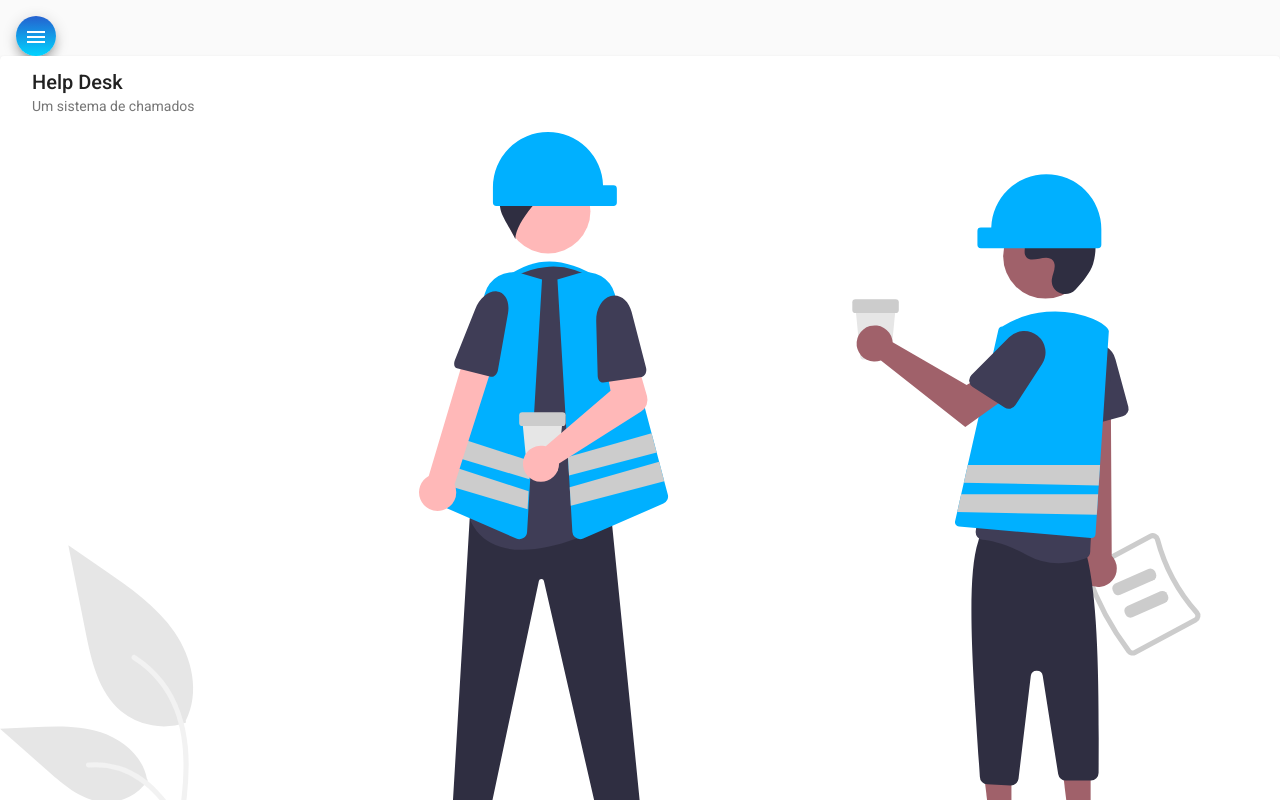
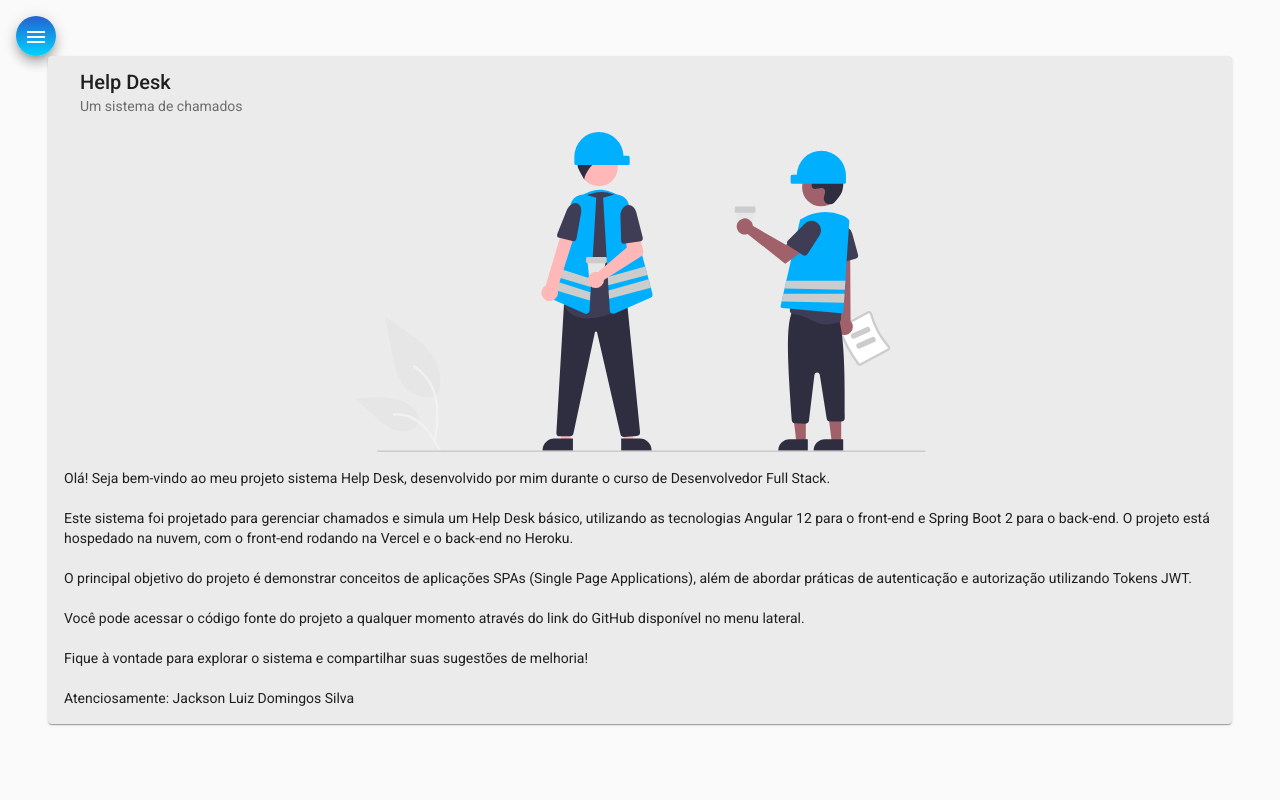
Before and after one commit to JacksonLuiz99/helpdesk-frontend, an Angular app: page /home in a window 1280 px wide. Built offline with nearby package versions, Linux system fonts and the light colour scheme.

Commit message:
HTML e CSS para componet HOME

```diff
--- a/src/app/components/home/home.component.css
+++ b/src/app/components/home/home.component.css
@@ -0,0 +1,9 @@
+.card{
+    width: 90%;
+    margin: auto;
+    background-color: rgb(235,  235, 235);
+}
+
+img{
+    height: 20rem;
+}
--- a/src/app/components/home/home.component.html
+++ b/src/app/components/home/home.component.html
@@ -1,13 +1,12 @@
-<mat-card class="example-card" appearance="outlined">
+<mat-card class="card">
     <mat-card-header>
-
       <mat-card-title>Help Desk </mat-card-title>
       <mat-card-subtitle>Um sistema de chamados</mat-card-subtitle>
     </mat-card-header>
     <img mat-card-image src="assets/img/home-image.svg" alt="image home helpdesk">
     <mat-card-content>
       <p>
-    Olá! Seja bem-vindo ao sistema Help Desk, desenvolvido por mim durante o curso de Desenvolvedor Full Stack.<br><br>
+    Olá! Seja bem-vindo ao meu projeto sistema Help Desk, desenvolvido por mim durante o curso de Desenvolvedor Full Stack.<br><br>
     Este sistema foi projetado para gerenciar chamados e simula um Help Desk básico, utilizando as tecnologias Angular 12 para o front-end e Spring Boot 2 para o back-end. O projeto está hospedado na nuvem, com o front-end rodando na Vercel e o back-end no Heroku.<br><br>
     O principal objetivo do projeto é demonstrar conceitos de aplicações SPAs (Single Page Applications), além de abordar práticas de autenticação e autorização utilizando Tokens JWT.
     <br><br>
```
